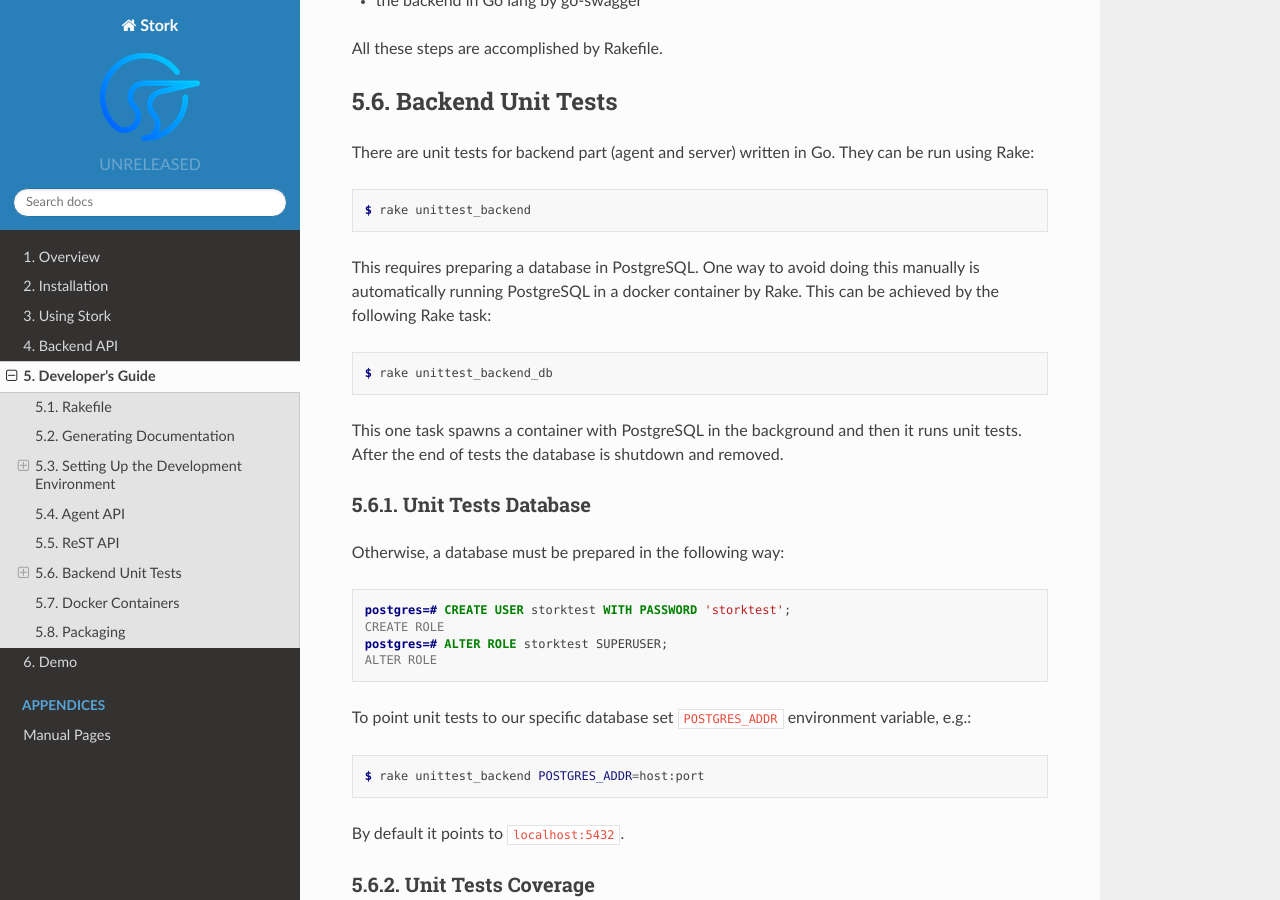
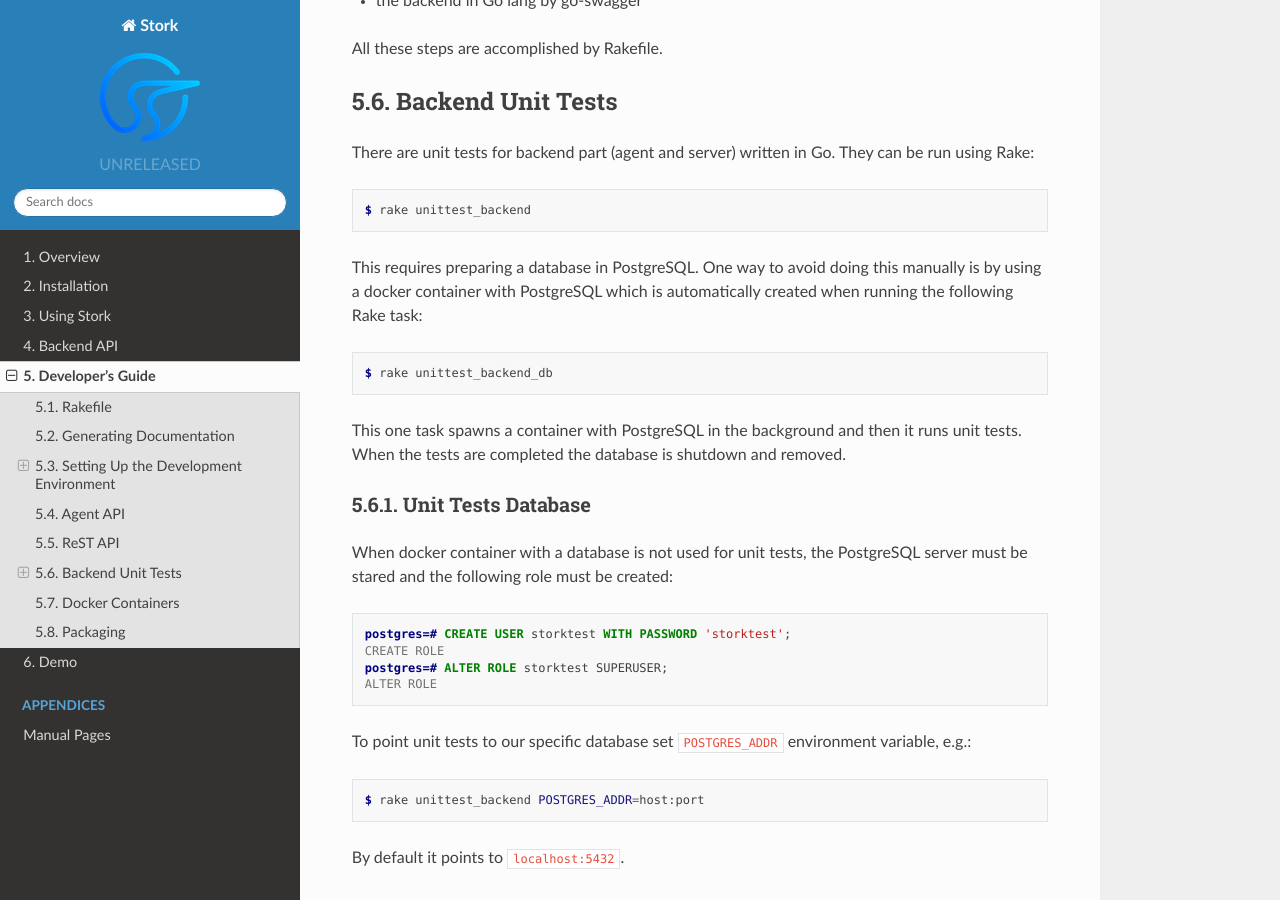
Before and after one commit to isc-projects/stork, a Sphinx documentation site: the page built from doc/devel.rst, in a window 1280 px wide and 900 px high, scrolled down 3249 px. Built offline with Sphinx 7.4.7 and the Read the Docs theme 2.0.0, drawn with Linux system fonts in a browser that asks for light colours.

Commit message:
[#322] improved docs for unit tests

```diff
--- a/doc/devel.rst
+++ b/doc/devel.rst
@@ -188,21 +188,23 @@ They can be run using Rake:
           $ rake unittest_backend
 
 This requires preparing a database in PostgreSQL. One way to avoid
-doing this manually is automatically running PostgreSQL in a docker
-container by Rake. This can be achieved by the following Rake task:
+doing this manually is by using a docker container with PostgreSQL
+which is automatically created when running the following Rake task:
 
 .. code:: console
 
           $ rake unittest_backend_db
 
-This one task spawns a container with PostgreSQL in the background
-and then it runs unit tests. After the end of tests the database
-is shutdown and removed.
+This one task spawns a container with PostgreSQL in the background and
+then it runs unit tests. When the tests are completed the database is
+shutdown and removed.
 
 Unit Tests Database
 -------------------
 
-Otherwise, a database must be prepared in the following way:
+When docker container with a database is not used for unit tests, the
+PostgreSQL server must be stared and the following role must be
+created:
 
 .. code-block:: psql
 
```
